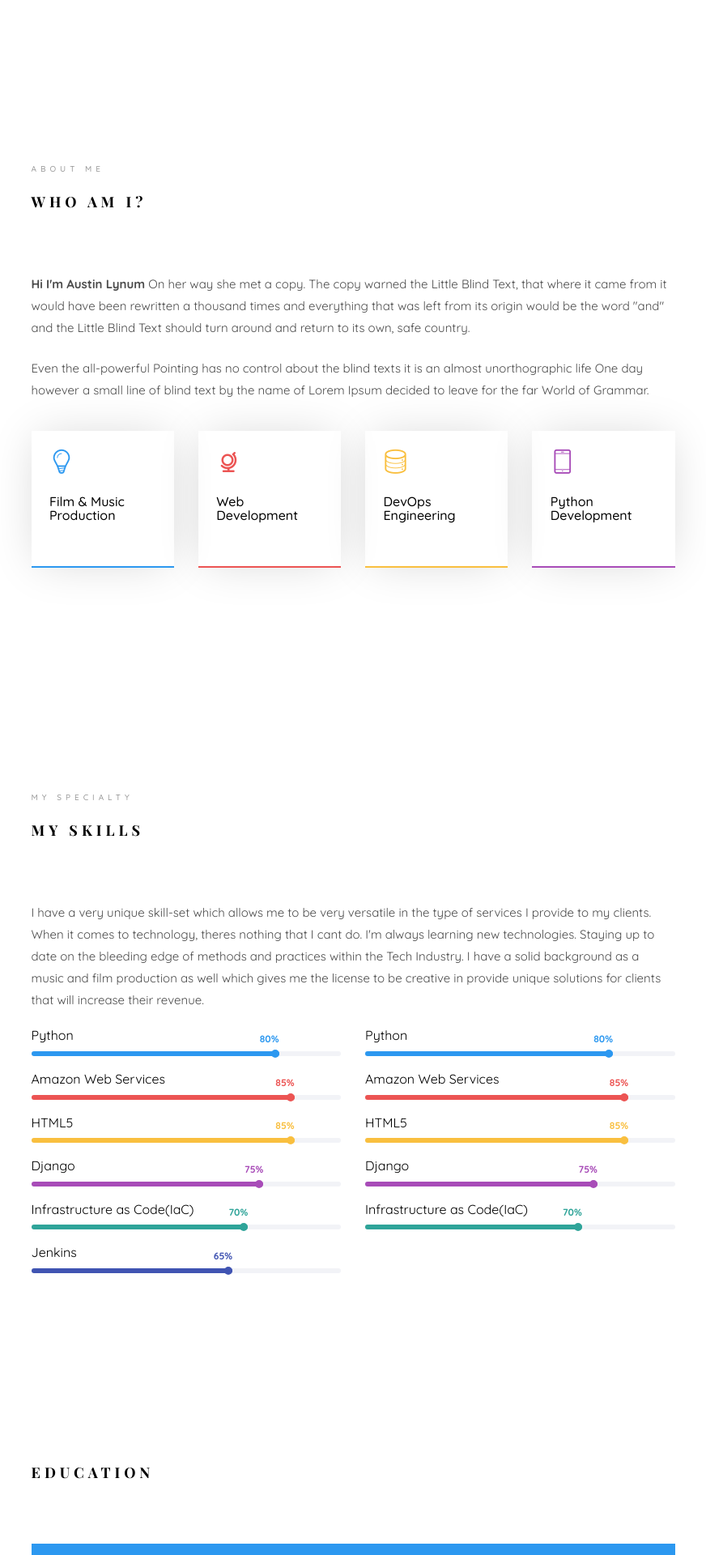
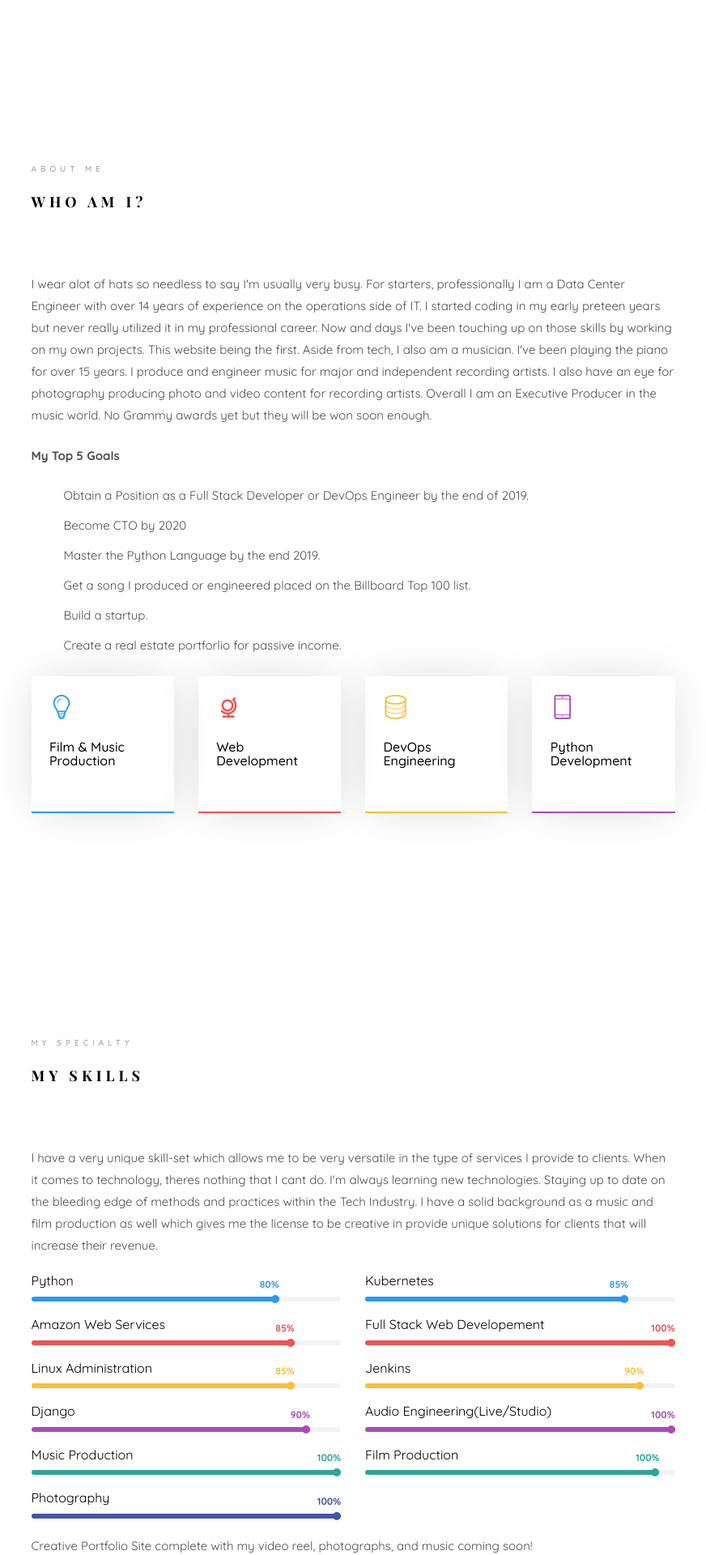
Before and after one commit to Austin33/mywebsite, a Django app: page / in a window 1280 px wide. Shown: the part 810-2730 px from the top of the page at 81% size, without its empty margins (354-1226 px from the left). Run offline with Django 3.2, Linux system fonts and the light colour scheme; some libraries are stand-ins or nearby versions; some web fonts are replaced.

Commit message:
More final touches to the site. Almost ready for deployment.

```diff
--- a/groundzero/static/groundzero/css/style.css
+++ b/groundzero/static/groundzero/css/style.css
@@ -80,7 +80,7 @@ figure {
   position: fixed;
   overflow-y: scroll;
   z-index: 1001;
-  background: #f2f3f7;
+  background: #eab252;
   -webkit-transition: 0.5s;
   -o-transition: 0.5s;
   transition: 0.5s; }
@@ -208,7 +208,7 @@ figure {
         display: inline;
         list-style: none; }
         #colorlib-aside .colorlib-footer ul li a {
-          color: rgba(255, 255, 255, 0.3);
+          color: #ff7f7f;
           padding: 4px; }
           #colorlib-aside .colorlib-footer ul li a:hover, #colorlib-aside .colorlib-footer ul li a:active, #colorlib-aside .colorlib-footer ul li a:focus {
             text-decoration: none;
--- a/groundzero/static/groundzero/sass/style.scss
+++ b/groundzero/static/groundzero/sass/style.scss
@@ -189,7 +189,7 @@ figure {
 	position: fixed;
 	overflow-y: scroll;
 	z-index: 1001;
-	background: $brand-gray;
+	background: #eab252;
 	@include transition(.5s);
 
 	@media screen and (max-width: $screen-sm) {
--- a/groundzero/templates/index.html
+++ b/groundzero/templates/index.html
@@ -5,7 +5,7 @@
 	<head>
 	<meta charset="utf-8">
 	<meta http-equiv="X-UA-Compatible" content="IE=edge">
-	<title>Austin Lynum</title>
+	<title>AustinLynum.com</title>
 	<meta name="viewport" content="width=device-width, initial-scale=1">
 	<meta name="description" content="" />
 	<meta name="keywords" content="" />
@@ -60,8 +60,8 @@
 		<aside id="colorlib-aside" role="complementary" class="border js-fullheight">
 			<div class="text-center">
 				<div class="author-img" style="background-image: url({% static "groundzero/images/ME.jpg" %});"></div>
-				<h1 id="colorlib-logo"><a href="index.html">Austin Lynum</a></h1>
-				<span class="position"><a href="#">DevOps Engineer, Python Developer & Creative Director</a> in Austin, TX</span>
+				<h1 id="colorlib-logo"><a href="#">Austin Lynum</a></h1>
+				<span class="position"><a href="#">DevOps Engineer, Full Stack Developer & Creative Director</a> in Austin, TX</span>
 			</div>
 			<nav id="colorlib-main-menu" role="navigation" class="navbar">
 				<div id="navbar" class="collapse">
@@ -77,14 +77,11 @@
 			</nav>
 
 			<div class="colorlib-footer">
-				<p><small>&copy; <!-- Link back to Colorlib can't be removed. Template is licensed under CC BY 3.0. -->
-Copyright &copy;<script>document.write(new Date().getFullYear());</script> All rights reserved | This template is made with <i class="icon-heart" aria-hidden="true"></i> by <a href="https://colorlib.com" target="_blank">Colorlib</a>
-<!-- Link back to Colorlib can't be removed. Template is licensed under CC BY 3.0. --> </span> <span>Demo Images: <a href="https://unsplash.com/" target="_blank">Unsplash.com</a></span></small></p>
 				<ul>
-					<li><a href="#"><i class="icon-facebook2"></i></a></li>
-					<li><a href="#"><i class="icon-twitter2"></i></a></li>
-					<li><a href="#"><i class="icon-instagram"></i></a></li>
-					<li><a href="#"><i class="icon-linkedin2"></i></a></li>
+					<li><a href="https://twitter.com/TinoBrown33"><i class="icon-twitter2"></i></a></li>
+					<li><a href="https://www.instagram.com/mixedbyatx/"><i class="icon-instagram"></i></a></li>
+					<li><a href="https://www.linkedin.com/in/austinlynum/"><i class="icon-linkedin2"></i></a></li>
+					<li><a href="https://github.com/Austin33"><i class="icon-github"></i></a></li>
 				</ul>
 			</div>
 
@@ -102,7 +99,6 @@ Copyright &copy;<script>document.write(new Date().getFullYear());</script> All r
 					   				<div class="slider-text-inner js-fullheight">
 					   					<div class="desc">
 						   					<h1>Hi! <br>I'm Austin</h1>
-												<p><a class="btn btn-primary btn-learn">Download CV <i class="icon-download4"></i></a></p>
 											</div>
 					   				</div>
 					   			</div>
@@ -136,8 +132,14 @@ Copyright &copy;<script>document.write(new Date().getFullYear());</script> All r
 									<div class="about-desc">
 										<span class="heading-meta">About Me</span>
 										<h2 class="colorlib-heading">Who Am I?</h2>
-										<p><strong>Hi I'm Austin Lynum</strong> On her way she met a copy. The copy warned the Little Blind Text, that where it came from it would have been rewritten a thousand times and everything that was left from its origin would be the word "and" and the Little Blind Text should turn around and return to its own, safe country.</p>
-										<p>Even the all-powerful Pointing has no control about the blind texts it is an almost unorthographic life One day however a small line of blind text by the name of Lorem Ipsum decided to leave for the far World of Grammar.</p>
+										<p>I wear alot of hats so needless to say I'm usually very busy. For starters, professionally I am a Data Center Engineer with over 14 years of experience on the operations side of IT. I started coding in my early preteen years but never really utilized it in my professional career. Now and days I've been touching up on those skills by working on my own projects. This website being the first. Aside from tech, I also am a musician. I've been playing the piano for over 15 years. I produce and engineer music for major and independent recording artists. I also have an eye for photography producing photo and video content for recording artists. Overall I am an Executive Producer in the music world. No Grammy awards yet but they will be won soon enough.</p>
+										<p><strong>My Top 5 Goals</strong></p>
+										<ul>Obtain a Position as a Full Stack Developer or DevOps Engineer by the end of 2019.</ul>
+										<ul>Become CTO by 2020</ul>
+										<ul>Master the Python Language by the end 2019.</ul>
+										<ul>Get a song I produced or engineered placed on the Billboard Top 100 list.</ul>
+										<ul>Build a startup.</ul>
+										<ul>Create a real estate portforlio for passive income.</ul>
 									</div>
 								</div>
 							</div>
@@ -167,20 +169,10 @@ Copyright &copy;<script>document.write(new Date().getFullYear());</script> All r
 									</div>
 								</div>
 							</div>
-							<div class="row">
-
-							</div>
 						</div>
 					</div>
 				</div>
 			</section>
-
-
-
-
-
-
-
 			<section class="colorlib-skills" data-section="skills">
 				<div class="colorlib-narrow-content">
 					<div class="row">
@@ -191,7 +183,7 @@ Copyright &copy;<script>document.write(new Date().getFullYear());</script> All r
 					</div>
 					<div class="row">
 						<div class="col-md-12 animate-box" data-animate-effect="fadeInLeft">
-							<p>I have a very unique skill-set which allows me to be very versatile in the type of services I provide to my clients. When it comes to technology, theres nothing that I cant do. I'm always learning new technologies. Staying up to date on the bleeding edge of methods and practices within the Tech Industry. I have a solid background as a music and film production as well which gives me the license to be creative in provide unique solutions for clients that will increase their revenue.</p>
+							<p>I have a very unique skill-set which allows me to be very versatile in the type of services I provide to clients. When it comes to technology, theres nothing that I cant do. I'm always learning new technologies. Staying up to date on the bleeding edge of methods and practices within the Tech Industry. I have a solid background as a music and film production as well which gives me the license to be creative in provide unique solutions for clients that will increase their revenue.</p>
 						</div>
 						<div class="col-md-6 animate-box" data-animate-effect="fadeInLeft">
 							<div class="progress-wrap">
@@ -206,11 +198,11 @@ Copyright &copy;<script>document.write(new Date().getFullYear());</script> All r
 						</div>
 						<div class="col-md-6 animate-box" data-animate-effect="fadeInLeft">
 							<div class="progress-wrap">
-								<h3>Python</h3>
+								<h3>Kubernetes</h3>
 								<div class="progress">
 								 	<div class="progress-bar color-1" role="progressbar" aria-valuenow="80"
-								  	aria-valuemin="0" aria-valuemax="100" style="width:80%">
-								    <span>80%</span>
+								  	aria-valuemin="0" aria-valuemax="100" style="width:85%">
+								    <span>85%</span>
 								  	</div>
 								</div>
 							</div>
@@ -228,18 +220,18 @@ Copyright &copy;<script>document.write(new Date().getFullYear());</script> All r
 						</div>
 						<div class="col-md-6 animate-box" data-animate-effect="fadeInRight">
 							<div class="progress-wrap">
-								<h3>Amazon Web Services</h3>
+								<h3>Full Stack Web Developement</h3>
 								<div class="progress">
 								 	<div class="progress-bar color-2" role="progressbar" aria-valuenow="85"
-								  	aria-valuemin="0" aria-valuemax="100" style="width:85%">
-								    <span>85%</span>
+								  	aria-valuemin="0" aria-valuemax="100" style="width:100%">
+								    <span>100%</span>
 								  	</div>
 								</div>
 							</div>
 						</div>
 						<div class="col-md-6 animate-box" data-animate-effect="fadeInLeft">
 							<div class="progress-wrap">
-								<h3>HTML5</h3>
+								<h3>Linux Administration</h3>
 								<div class="progress">
 								 	<div class="progress-bar color-3" role="progressbar" aria-valuenow="85"
 								  	aria-valuemin="0" aria-valuemax="100" style="width:85%">
@@ -250,11 +242,11 @@ Copyright &copy;<script>document.write(new Date().getFullYear());</script> All r
 						</div>
 						<div class="col-md-6 animate-box" data-animate-effect="fadeInLeft">
 							<div class="progress-wrap">
-								<h3>HTML5</h3>
+								<h3>Jenkins</h3>
 								<div class="progress">
 								 	<div class="progress-bar color-3" role="progressbar" aria-valuenow="85"
-								  	aria-valuemin="0" aria-valuemax="100" style="width:85%">
-								    <span>85%</span>
+								  	aria-valuemin="0" aria-valuemax="100" style="width:90%">
+								    <span>90%</span>
 								  	</div>
 								</div>
 							</div>
@@ -264,57 +256,58 @@ Copyright &copy;<script>document.write(new Date().getFullYear());</script> All r
 								<h3>Django</h3>
 								<div class="progress">
 								 	<div class="progress-bar color-4" role="progressbar" aria-valuenow="75"
-								  	aria-valuemin="0" aria-valuemax="100" style="width:75%">
-								    <span>75%</span>
+								  	aria-valuemin="0" aria-valuemax="100" style="width:90%">
+								    <span>90%</span>
 								  	</div>
 								</div>
 							</div>
 						</div>
 						<div class="col-md-6 animate-box" data-animate-effect="fadeInRight">
 							<div class="progress-wrap">
-								<h3>Django</h3>
+								<h3>Audio Engineering(Live/Studio)</h3>
 								<div class="progress">
 								 	<div class="progress-bar color-4" role="progressbar" aria-valuenow="75"
-								  	aria-valuemin="0" aria-valuemax="100" style="width:75%">
-								    <span>75%</span>
+								  	aria-valuemin="0" aria-valuemax="100" style="width:100%">
+								    <span>100%</span>
 								  	</div>
 								</div>
 							</div>
 						</div>
 						<div class="col-md-6 animate-box" data-animate-effect="fadeInLeft">
 							<div class="progress-wrap">
-								<h3>Infrastructure as Code(IaC)</h3>
+								<h3>Music Production</h3>
 								<div class="progress">
 								 	<div class="progress-bar color-5" role="progressbar" aria-valuenow="70"
-								  	aria-valuemin="0" aria-valuemax="100" style="width:70%">
-								    <span>70%</span>
+								  	aria-valuemin="0" aria-valuemax="100" style="width:100%">
+								    <span>100%</span>
 								  	</div>
 								</div>
 							</div>
 						</div>
 						<div class="col-md-6 animate-box" data-animate-effect="fadeInLeft">
 							<div class="progress-wrap">
-								<h3>Infrastructure as Code(IaC)</h3>
+								<h3>Film Production</h3>
 								<div class="progress">
 								 	<div class="progress-bar color-5" role="progressbar" aria-valuenow="70"
-								  	aria-valuemin="0" aria-valuemax="100" style="width:70%">
-								    <span>70%</span>
+								  	aria-valuemin="0" aria-valuemax="100" style="width:95%">
+								    <span>100%</span>
 								  	</div>
 								</div>
 							</div>
 						</div>
 						<div class="col-md-6 animate-box" data-animate-effect="fadeInRight">
 							<div class="progress-wrap">
-								<h3>Jenkins</h3>
+								<h3>Photography</h3>
 								<div class="progress">
 								 	<div class="progress-bar color-6" role="progressbar" aria-valuenow="65"
-								  	aria-valuemin="0" aria-valuemax="100" style="width:65%">
-								    <span>65%</span>
+								  	aria-valuemin="0" aria-valuemax="100" style="width:100%">
+								    <span>100%</span>
 								  	</div>
 								</div>
 							</div>
 						</div>
 					</div>
+					<p>Creative Portfolio Site complete with my video reel, photographs, and music coming soon!</p>
 				</div>
 			</section>
 			<section class="colorlib-education" data-section="education">
--- a/mywebsite/settings.py
+++ b/mywebsite/settings.py
@@ -26,7 +26,7 @@ SECRET_KEY = '96+0gfch9pw_b=2itxm)(dmvhm=-5%s&gn8rxsua-qeyk&3%r!'
 DEBUG = True
 
 ALLOWED_HOSTS = [
-    '0.0.0.0'
+    '127.0.0.1'
 ]
 
 
```
